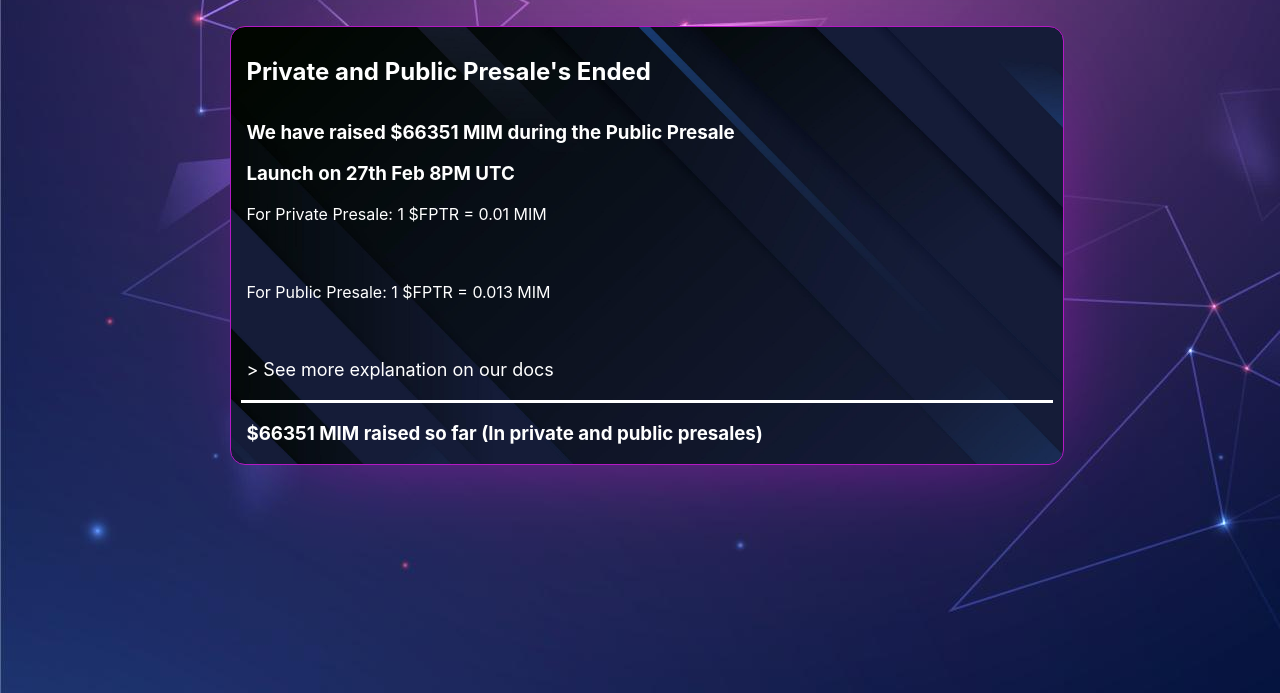
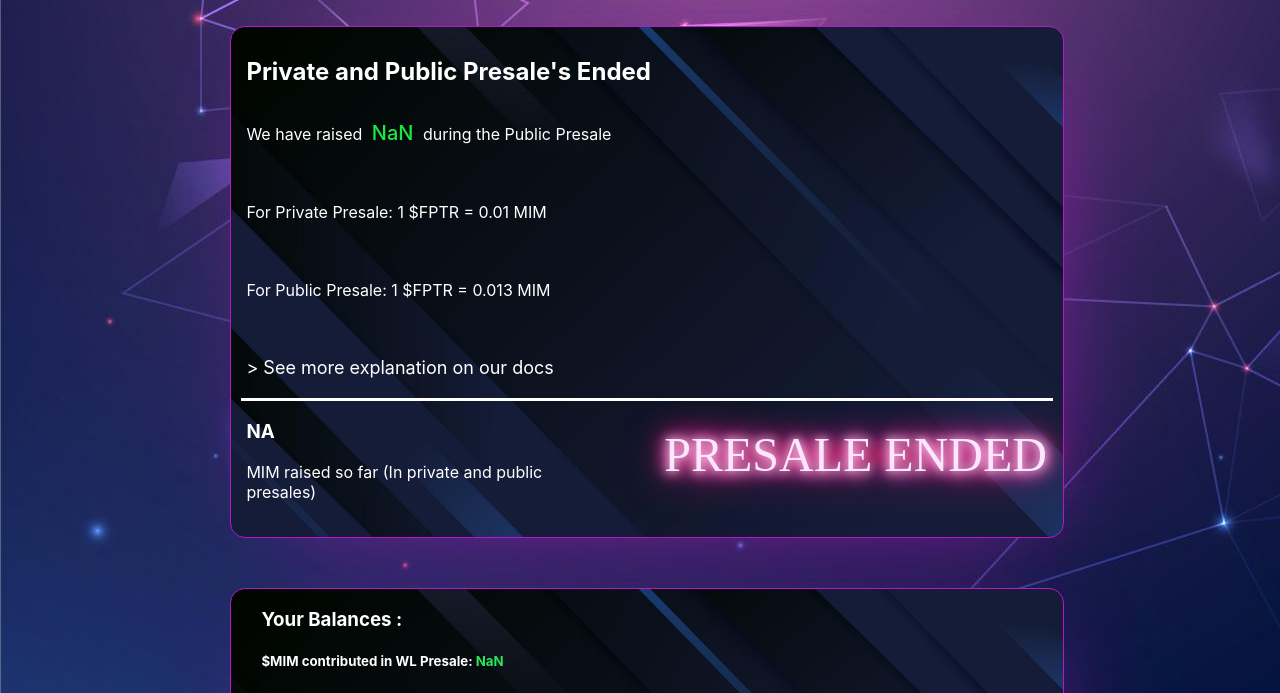
Before and after one commit to 0xHecker/fantomprinter-presale, a website: page index.html in a window 1280 px wide. Shown: the part 107-800 px from the top of the page. Drawn offline with Linux system fonts and the light colour scheme; a script that the page names is missing.

Commit message:
Update index.html

```diff
--- a/index.html
+++ b/index.html
@@ -41,9 +41,9 @@
     </header>
     <div class="details">
         <!-- <h2 id="wltext"></h2> -->
-        <h2>Private and Public Presale's Ended</h2>
-        <h3>We have raised <!-- <span id="raised">NaN</span> --> $66351 MIM during the Public Presale</h3>
-        <h3>Launch on 27th Feb 8PM UTC</h3>
+        <h2>Private and Public Presale's Ended
+        </h2>
+        <p>We have raised <span id="raised">NaN</span> during the Public Presale</p>
         <p>For Private Presale: 1 $FPTR = 0.01 MIM</p>
         <p>For Public Presale: 1 $FPTR = 0.013 MIM</p>
 
@@ -51,29 +51,29 @@
         <div class="border"></div>
         <div class="ccc">
             <div>
-                <!-- <h3 id="mimRaisedsofar">NA</h3> -->
-                <h3> $66351 MIM raised so far (In private and public presales)</h3>
+                <h3 id="mimRaisedsofar">NA</h3>
+                <p>MIM raised so far (In private and public presales)</p>
             </div>
-           <!-- <div class="sign">
+            <div class="sign">
                 <span class="fast-flicker" id="demo"></span>
             </div>
         </div>
     </div>
     <div class="quantity">
         <h3>Your Balances : </h3>
-       /// <!-- <h5>$FTM Available: <span id="userBalance2" style="color:rgb(42, 231, 89);">NaN</span></h5> addd ---< here///
+        <!-- <h5>$FTM Available: <span id="userBalance2" style="color:rgb(42, 231, 89);">NaN</span></h5> -->
         <h5>$MIM contributed in WL Presale: <span id="claimable" style="color:rgb(42, 231, 89);">NaN</span></h5>
         <h5>$MIM contributed in Public Presale: <span id="claimable2" style="color:rgb(42, 231, 89);">NaN</span></h5>
         <h3>$MIM Available: <span id="mimBalance" style="color:rgb(42, 231, 89);">NaN</span></h3>
         <h3>Buy FPTR with MIM</h3>
-        <form>
+        <!-- <form>
             <input type="number" id="quantity" placeholder="Enter Quantity (Min = $100)" min="100" max="1000">
             <button type="submit" class="btn" id="approveContract">Approve</button>
             <button type="submit" class="btn" id="buyBtn">Buy</button>
-        </form>
+        </form> -->
 
     </div>
-    </div> -->
+    </div>
     <script src="index.js"></script>
     <script src="time.js" type="text/javascript"></script>
 </body>
```
